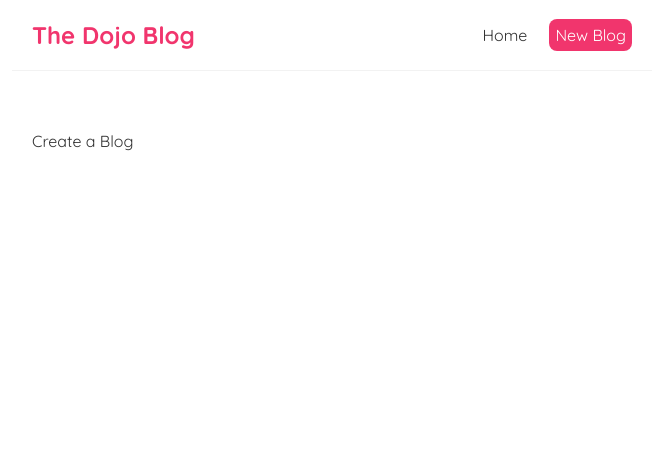
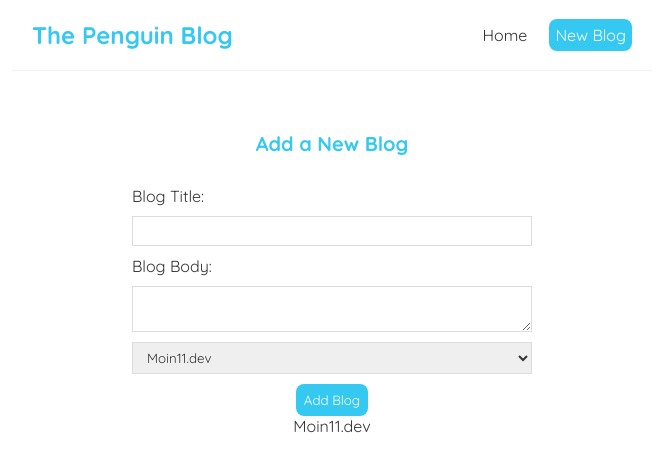
Before and after one commit to Moin-11/Micro-BlogTS, a React (Create React App) app: page /create in a window 1280 px wide. Shown: the top 472 px of the page, without its empty margins (308-971 px from the left). Built offline with nearby package versions, Linux system fonts and the light colour scheme; the HTML template or start-up script is replaced by a standard one.

Commit message:
add/delete blog, redirects, 404 page, and more!!!

```diff
--- a/src/App.tsx
+++ b/src/App.tsx
@@ -1,9 +1,16 @@
 import Navbar from './components/navbar/Navbar';
+import {BrowserRouter as Router, Route, Switch} from "react-router-dom"
+
+// pages
 import Home from './pages/Home';
-import {BrowserRouter as Router, Route, Switch} from "react-router-dom"
 import Create from './pages/Create';
+import BlogDetails from './pages/details';
+import NotFound from './pages/404NotFound';
 
-function App() {
+
+
+
+const  App = () => {
   return (
     <Router>
     <div className="App">
@@ -15,15 +22,24 @@ function App() {
             <Home />
             </Route>
 
-            <Route paath="/create">
+            <Route path="/create">
             <Create />
             </Route>
+
+            <Route path="/blogs/:id">
+            <BlogDetails />
+            </Route>
+
+
+            <Route path="*">
+            <NotFound />
+            </Route>
+
           </Switch>
 
       </div>
       </div>
-      </Router>
-  );
+      </Router>  );
 }
 
 export default App;
--- a/src/components/blog/Iblog.ts
+++ b/src/components/blog/Iblog.ts
@@ -1,6 +1,6 @@
 export interface IBlog{
 
-    id: Number;
+    id: Number | undefined;
     title: string;
     body: string;
     author: string;
--- a/src/components/blog/index.tsx
+++ b/src/components/blog/index.tsx
@@ -1,3 +1,4 @@
+import { Link } from "react-router-dom"
 import {Blog} from "./blog"
 
 
@@ -18,9 +19,11 @@ const BlogList = ({ blogs, title } : Blogs) => {
             {blogs.map((blog: Blog) => {
 
                 return (<div className="blog-preview" key={blog.id.toString()}>
-
+                    <Link to = {`/blogs/${blog.id}`}>
                     <h2>{blog.title}</h2>
                     <p>Written by {blog.author}</p>
+
+                    </Link>
                 </div>
 
                 )
--- a/src/components/navbar/Navbar.tsx
+++ b/src/components/navbar/Navbar.tsx
@@ -4,12 +4,12 @@ import {Link} from "react-router-dom"
 const Navbar = () => {
   return (
     <nav className="navbar">
-      <h1>The Dojo Blog</h1>
+      <h1>The Penguin Blog</h1>
       <div className="links">
         <Link to="/">Home</Link>
         <Link to="/create" style={{
           color: 'white',
-          backgroundColor: '#f1356d',
+          backgroundColor: '#35c8f1',
           borderRadius: '8px'
         }}>New Blog</Link>
       </div>
--- a/src/hooks/useFetch.tsx
+++ b/src/hooks/useFetch.tsx
@@ -6,7 +6,7 @@ const useFetch = ({ url }: any) => {
 
 
   //Blog-List
-  const [blogs, setBlogs] = useState<Blog[]>([]);
+  const [data, setData] = useState<Blog[]>([]);
 
   // Loader Boolean
   const [isPending, setIsPending] = useState<Boolean>(true);
@@ -38,7 +38,7 @@ const useFetch = ({ url }: any) => {
 
           }).then((data : Blog[]) => {
 
-            setBlogs(data);
+            setData(data);
             setIsPending(false);
             setError(null);
 
@@ -61,7 +61,7 @@ const useFetch = ({ url }: any) => {
       return () => { abortCont.abort(); }
       }, [url])
 
-    return {blogs , isPending, error}
+    return {data , isPending, error}
 
 
 }
--- a/src/index.css
+++ b/src/index.css
@@ -15,7 +15,7 @@
   border-bottom: 1px solid #f2f2f2;
 }
 .navbar h1 {
-  color: #f1356d;
+  color: #35c8f1;
 }
 .navbar .links {
   margin-left: auto;
@@ -26,7 +26,7 @@
   padding: 6px;
 }
 .navbar a:hover {
-  color: #f1356d;
+  color: #35c8f1;
 }
 .content {
   max-width: 600px;
@@ -45,6 +45,61 @@
 }
 .blog-preview h2 {
   font-size: 20px;
-  color: #f1356d;
+  color: #35c8f1;
   margin-bottom: 8px;
 }
+.blog-preview a {
+  text-decoration: none;
+}
+
+/* blog details page */
+.blog-details h2 {
+  font-size: 20px;
+  color: #35c8f1;
+  margin-bottom: 10px;
+}
+.blog-details div {
+  margin: 20px 0;
+}
+.blog-details button {
+  background: #35c8f1;
+  color: #fff;
+  border: 0;
+  padding: 8px;
+  border-radius: 8px;
+  cursor: pointer;
+}
+
+/* create new blog form */
+.create {
+  max-width: 400px;
+  margin: 0 auto;
+  text-align: center;
+}
+.create label {
+  text-align: left;
+  display: block;
+}
+.create h2 {
+  font-size: 20px;
+  color: #35c8f1;
+  margin-bottom: 30px;
+}
+.create input,
+.create textarea,
+.create select {
+  width: 100%;
+  padding: 6px 10px;
+  margin: 10px 0;
+  border: 1px solid #ddd;
+  box-sizing: border-box;
+  display: block;
+}
+.create button {
+  background: #35c8f1;
+  color: #fff;
+  border: 0;
+  padding: 8px;
+  border-radius: 8px;
+  cursor: pointer;
+}
--- /dev/null
+++ b/src/pages/404NotFound.tsx
@@ -0,0 +1,13 @@
+import { Link } from "react-router-dom"
+
+const NotFound = () => {
+  return (
+    <div className="not-found">
+      <h2>Sorry</h2>
+      <p>404 Not Found</p>
+      <Link to="/">Back to the homepage...</Link>
+    </div>
+  );
+}
+
+export default NotFound;
--- a/src/pages/Create.tsx
+++ b/src/pages/Create.tsx
@@ -1,11 +1,86 @@
 // Web Form to create a new blog post
+
+import { useState } from "react";
+import { Blog } from "../components/blog/blog";
+import { useHistory } from "react-router-dom"
+
 
 
 const Create = () => {
 
+    const [title, setTitle] = useState<string>("")
+    const [body, setBody] = useState<string>("")
+    const [author, setAuthor] = useState<string>("Moin11.dev")
+    const [isPending, setIsPending] = useState<boolean>(false);
+    const history = useHistory();
 
-    return <div>Create a Blog</div>
 
+
+
+    const addBlog = (e: any): void => {
+
+        e.preventDefault();
+
+        const bId : number = parseInt((Math.random()*100 % 10 + 2).toString());
+        const blog: Blog = { title : title, body: body, author: author, id: bId };
+
+        setIsPending(true);
+
+
+
+        fetch("http://localhost:8000/blogs", {
+            method: 'POST',
+            headers: { 'Content-Type': 'application/json' }
+         ,body: JSON.stringify(blog)
+        })
+
+        setIsPending(false);
+        history.go(-1);
+}
+
+
+    return (
+
+        <div className="create">
+            <h2>Add a New Blog</h2>
+            <form onSubmit = {addBlog}>
+                <label>Blog Title: </label>
+                <input type="text" required value={title} onChange={(e : any) => {
+
+                    setTitle(e.target.value);
+
+
+
+                }}/>
+
+
+                <label>Blog Body: </label>
+                <textarea required value = {body} onChange={(e : any) => {
+
+                    setBody(e.target.value);
+
+
+
+                }}></textarea>
+                <select value = {author} onChange={(e : any) => {
+
+                    setAuthor(e.target.value);
+
+
+
+                }}>
+                    <option value="Moin11.dev">Moin11.dev</option>
+                    <option value="Jeff Cavaliere From Athleanx.com">Jeff Cavaliere From Athleanx.com</option>
+                    <option value="NetNinja">NetNinja</option>
+
+                </select>
+                {isPending === true ? <button disabled style = {{background: "green"}}>Adding Blog</button> : <button>Add Blog</button>}
+
+                <p>{author}</p>
+
+            </form>
+        </div>
+    );
 
 }
 
--- a/src/pages/Home.tsx
+++ b/src/pages/Home.tsx
@@ -7,7 +7,7 @@ import useFetch from "../hooks/useFetch"
 const Home = () => {
 
   const url: string = "http://localhost:8000/blogs";
-  const { blogs, isPending, error } = useFetch(url);
+  const { data : blogs, isPending, error } = useFetch(url);
 
   return (
     <div className="home">
--- /dev/null
+++ b/src/pages/details.tsx
@@ -0,0 +1,53 @@
+import {useParams, useHistory} from "react-router-dom"
+import useFetch from "../hooks/useFetch";
+import {Blog} from "../components/blog/blog"
+
+
+const BlogDetails = () => {
+    interface RouteParams { id: string }
+
+
+    const { id } = useParams <RouteParams>();
+    const numID = parseInt(id);
+    const { data : blog, error, isPending } = useFetch("http://localhost:8000/blogs/" + id);
+    const history = useHistory();
+
+    console.log(blog[numID]);
+
+    const handleDelete = (): void => {
+
+        fetch("http://localhost:8000/blogs/" + id, {
+
+            method: 'DELETE'
+
+
+        }).then(() => {
+
+            history.push('/');
+
+})
+
+  }
+
+    return (
+
+
+
+        <div className="blog-details">
+
+    { isPending && <div>Loading...</div> }
+      { error && <div>{ error }</div> }
+        {  (
+            <article>
+
+                <h2>{blog[numID]?.title}</h2>
+                <p>Written by {blog[numID]?.author}</p>
+                <div>{blog[numID]?.body}</div>
+                <button onClick={handleDelete}>delete</button>
+            </article>)
+        }
+</div>)
+
+}
+
+export default BlogDetails
```
Also changed, not shown: data/db.json (+2 -2 lines), 1 other file (tests, documents, lock files or other folders).
